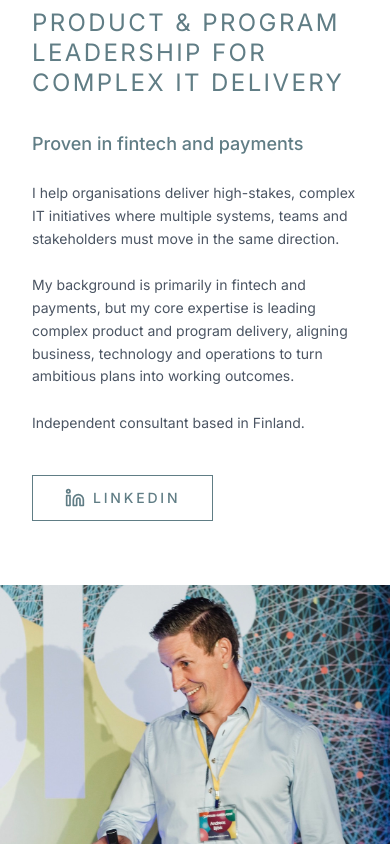
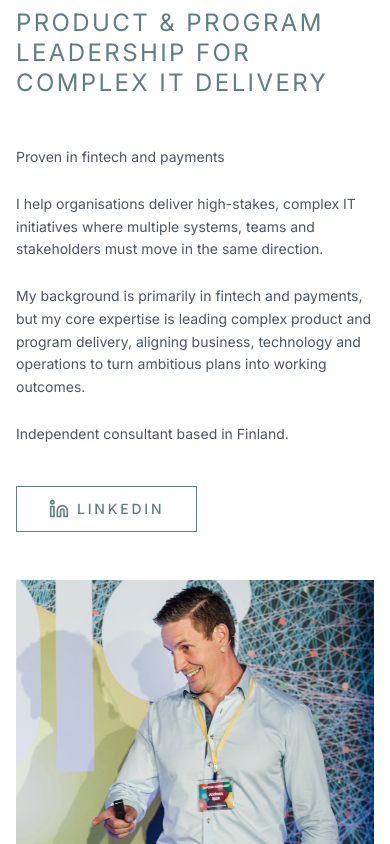
Before and after one commit to razal1113/new-trial, a React (Vite) app: page / in a window 390 px wide. Shown: the part 900-1744 px from the top of the page. Built offline with nearby package versions, Linux system fonts and the light colour scheme.

Commit message:
fix: implement responsive image fix and standardize typography in CostSection

```diff
--- a/src/components/CostSection.tsx
+++ b/src/components/CostSection.tsx
@@ -4,17 +4,18 @@ import { costContent } from '@/data/content';
 
 export function CostSection() {
   return (
-    <section id="intro" className="bg-white">
-      <div className="grid lg:grid-cols-2">
+    <section id="intro" className="bg-white py-16 md:py-20 lg:py-24">
+      <div className="mx-auto max-w-6xl px-4 sm:px-6 lg:px-8">
+        <div className="grid items-center gap-12 lg:grid-cols-2 lg:gap-16">
           {/* Text Content */}
-        <ScrollReveal direction="left" className="flex items-center">
-          <div className="py-16 px-8 md:py-20 md:px-12 lg:py-24 lg:px-16">
-            <h2 className="mb-8 font-serif text-2xl font-normal uppercase leading-tight tracking-section text-primary md:text-3xl lg:text-4xl">
+          <ScrollReveal direction="up">
+            <div className="max-w-xl">
+              <h2 className="mb-12 font-serif text-2xl font-normal uppercase leading-tight tracking-section text-primary md:text-3xl lg:text-4xl">
                 {costContent.heading}
               </h2>
               <div className="space-y-6 text-sm leading-relaxed text-gray-600 md:text-base">
                 {costContent.body.split('\n\n').map((paragraph, index) => (
-                <p key={index} className={index === 0 ? "font-medium text-primary text-lg" : ""}>
+                  <p key={index}>
                     {paragraph}
                   </p>
                 ))}
@@ -34,14 +35,17 @@ export function CostSection() {
             </div>
           </ScrollReveal>
 
-        {/* Image */}
-        <ScrollReveal direction="right" delay={0.2} className="relative min-h-[400px] lg:min-h-full">
+          {/* Image Container */}
+          <ScrollReveal direction="up" delay={0.2} className="relative w-full">
+            <div className="relative aspect-square overflow-hidden bg-gray-50 lg:aspect-[4/5] xl:aspect-square">
               <img
                 src={`${import.meta.env.BASE_URL}images/andreas-about.jpg`}
                 alt="Andreas Björk"
-            className="absolute inset-0 h-full w-full object-cover"
+                className="h-full w-full object-cover object-center"
               />
+            </div>
           </ScrollReveal>
+        </div>
       </div>
     </section>
   );
```
Lines whose indentation alone changed are shown as unchanged.
